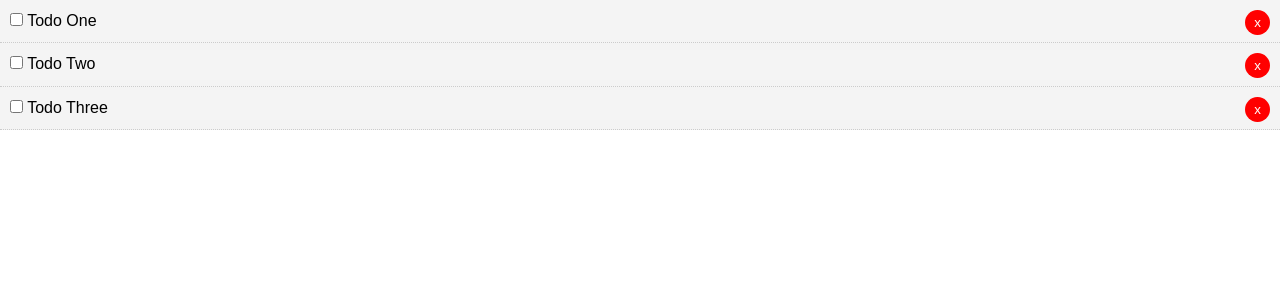
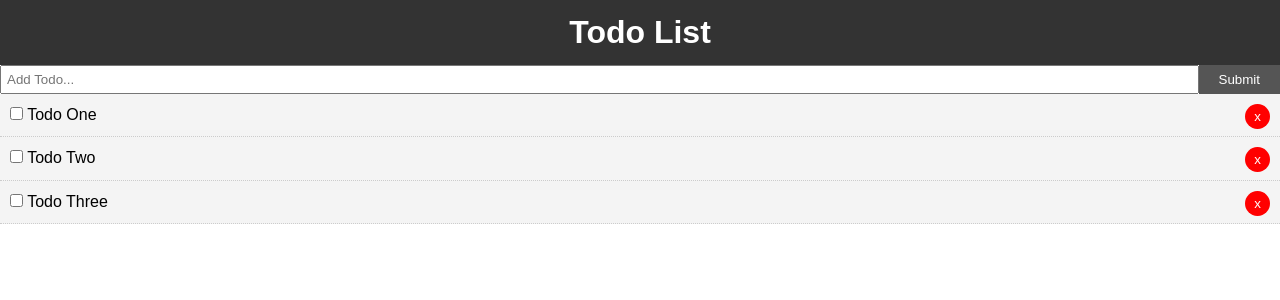
Before and after one commit to TB831/vueToDoApp, a Vue app: page / in a window 1280 px wide. Shown: the top 300 px of the page. Built offline with nearby package versions, Linux system fonts and the light colour scheme.

Commit message:
added AddTodo component

```diff
--- a/src/App.vue
+++ b/src/App.vue
@@ -1,16 +1,22 @@
 <template>
   <div id="app">
+    <Header />
+    <AddTodo />
     <Todos v-bind:todos='todos' v-on:del-todo="deleteTodo" />
   </div>
 </template>
 
 <script>
+import Header from './components/layout/Header.vue';
 import Todos from './components/Todos.vue';
+import AddTodo from './components/AddTodo.vue';
 
 export default {
   name: 'app',
   components: {
-    Todos
+    Header,
+    Todos,
+    AddTodo,
   },
   data() {
     return {
@@ -52,4 +58,17 @@
     font-family: Arial, Helvetica, sans-serif;
     line-height: 1.4;
   }
+
+  .btn {
+    display: inline-block;
+    border: none;
+    background: #555;
+    color: #fff;
+    padding: 7px 20px;
+    cursor: pointer;
+  }
+
+  .btn:hover {
+    background: #666;
+  }
 </style>
--- /dev/null
+++ b/src/components/AddTodo.vue
@@ -0,0 +1,25 @@
+<template>
+    <div>
+        <form>
+            <input type="text" name="title" placeholder="Add Todo...">
+            <input type="submit" value="Submit" class="btn" >
+        </form>
+    </div>
+</template>
+
+<script>
+export default {
+    name: "AddTodo"
+}
+</script>
+
+<style>
+    form {
+        display: flex;
+    }
+
+    input[type="text"] {
+        flex: 10;
+        padding: 5px;
+    }
+</style>
```
